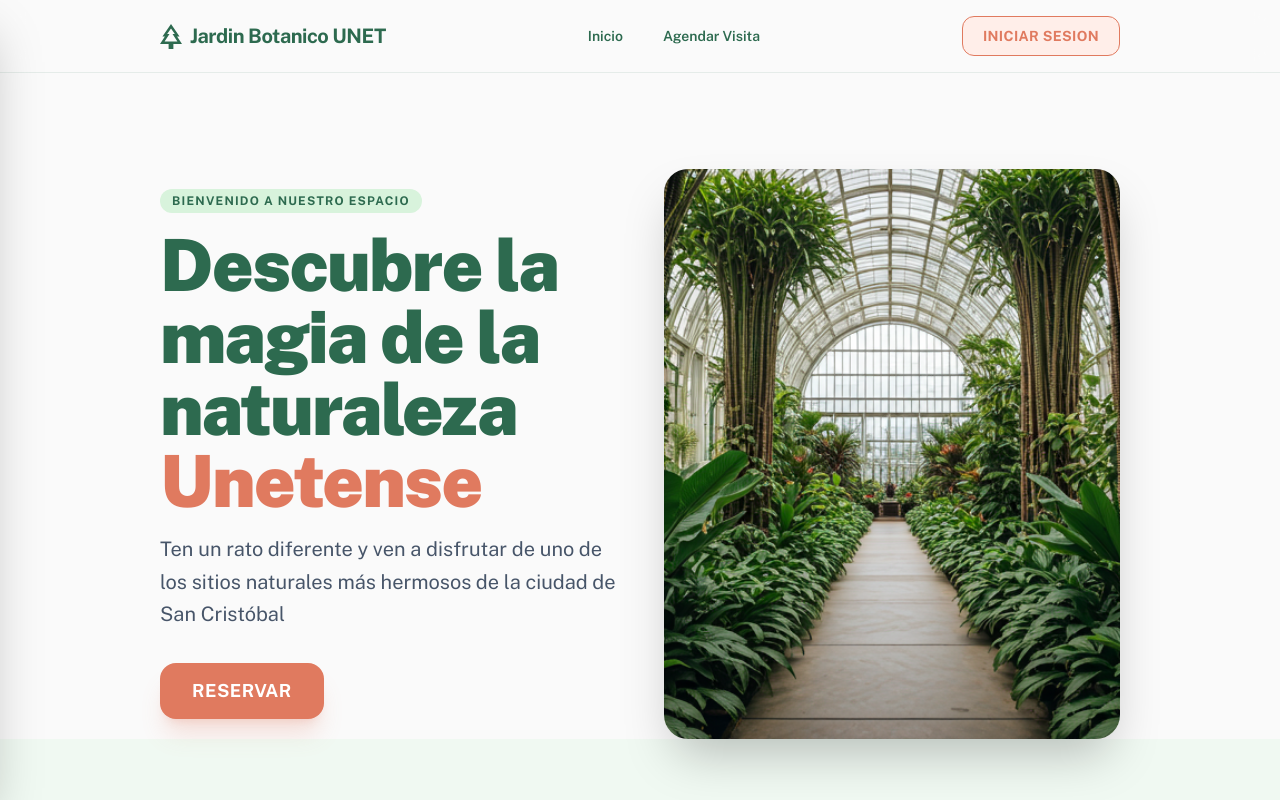
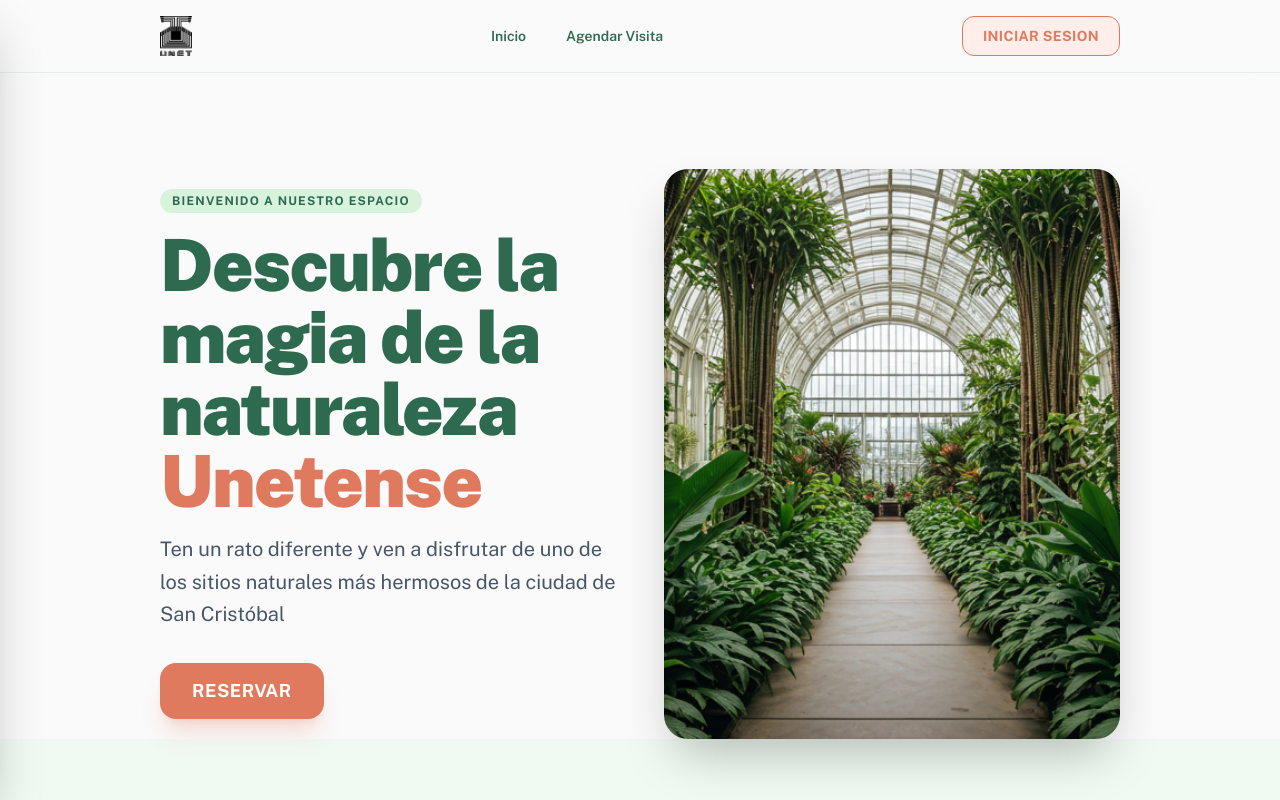
Before and after one commit to Carloschacon2701/jardin-botanico-FE, a Next.js app: page / in a window 1280 px wide. Shown: the top 800 px of the page. Built offline with nearby package versions, Linux system fonts and the light colour scheme; no server answers; the database is empty.

Commit message:
Refactor Logo component to accept dynamic className and update image dimensions; enhance MobileSidebar with authentication handling and admin link visibility; improve Navbar with sign-out functionality and pass props to MobileSidebar; add new images for branding.

```diff
--- a/components/atoms/Logo.tsx
+++ b/components/atoms/Logo.tsx
@@ -1,28 +1,38 @@
 import Image from "next/image";
 import Link from "next/link";
+import type { HTMLAttributes } from "react";
 
 interface LogoProps {
   size?: "sm" | "md" | "lg";
   showText?: boolean;
+  className?: HTMLAttributes<HTMLAnchorElement>["className"];
 }
 
 const sizeMap = {
-  sm: { icon: 18, text: "text-base" },
-  md: { icon: 22, text: "text-xl" },
-  lg: { icon: 28, text: "text-2xl" },
+  sm: { width: 88, height: 30, text: "text-base" },
+  md: { width: 108, height: 36, text: "text-xl" },
+  lg: { width: 136, height: 46, text: "text-2xl" },
 };
 
-export default function Logo({ size = "md", showText = true }: LogoProps) {
-  const { icon, text } = sizeMap[size];
+export default function Logo({
+  size = "md",
+  showText = false,
+  className,
+}: LogoProps) {
+  const { width, height, text } = sizeMap[size];
 
   return (
-    <Link href="/" className="flex items-center gap-2 no-underline">
+    <Link
+      href="/"
+      className={`flex items-center gap-2 no-underline ${className ?? ""}`}
+    >
       <Image
-        src="/images/logo-leaf.svg"
+        src="/images/logo-unet.png"
         alt="Jardín Botánico UNET"
-        width={icon}
-        height={icon + 3}
-        className="shrink-0"
+        width={width}
+        height={height}
+        priority
+        className="h-auto w-auto max-h-10 shrink-0 object-contain"
       />
       {showText && (
         <span
--- a/components/organisms/MobileSidebar.tsx
+++ b/components/organisms/MobileSidebar.tsx
@@ -8,16 +8,32 @@ import Button from "@/components/atoms/Button";
 interface MobileSidebarProps {
   open: boolean;
   onClose: () => void;
+  isLoading: boolean;
+  isAuthenticated: boolean;
+  showAdminLink: boolean;
+  onSignOut: () => void | Promise<void>;
 }
 
-const sidebarLinks = [
+const baseSidebarLinks = [
   { label: "Inicio", href: "/", icon: HomeIcon },
-  { label: "Panel administrativo", href: "/admin", icon: AdminIcon },
   { label: "Agendar visita", href: "/booking", icon: CalendarIcon },
-  { label: "Iniciar sesión", href: "/login", icon: LoginIcon },
 ];
 
-export default function MobileSidebar({ open, onClose }: MobileSidebarProps) {
+export default function MobileSidebar({
+  open,
+  onClose,
+  isLoading,
+  isAuthenticated,
+  showAdminLink,
+  onSignOut,
+}: MobileSidebarProps) {
+  const sidebarLinks = [
+    ...baseSidebarLinks,
+    ...(showAdminLink
+      ? [{ label: "Panel administrativo", href: "/admin", icon: AdminIcon }]
+      : []),
+  ];
+
   useEffect(() => {
     if (open) {
       document.body.style.overflow = "hidden";
@@ -87,13 +103,28 @@ export default function MobileSidebar({ open, onClose }: MobileSidebarProps) {
                 </Link>
               </li>
             ))}
+
+            {!isLoading && !isAuthenticated && (
+              <li>
+                <Link
+                  href="/login"
+                  onClick={onClose}
+                  className="flex items-center gap-4 px-4 py-4 rounded-xl text-green-primary hover:bg-green-light transition-colors no-underline"
+                >
+                  <LoginIcon />
+                  <span className="text-base font-medium">Iniciar sesión</span>
+                </Link>
+              </li>
+            )}
           </ul>
 
           <div className="mt-8">
             <Button
               variant="primary"
               fullWidth
-              href="/donate"
+              href="https://api.whatsapp.com/send?phone=573164866145"
+              target="_blank"
+              rel="noopener noreferrer"
               onClick={onClose}
             >
               <HeartIcon />
@@ -104,9 +135,17 @@ export default function MobileSidebar({ open, onClose }: MobileSidebarProps) {
 
         {/* Footer */}
         <div className="px-6 py-6 border-t border-border">
-          <button className="text-sm text-text-muted hover:text-green-primary transition-colors cursor-pointer w-full text-center">
-            Cerrar sesión
-          </button>
+          {isLoading ? (
+            <div className="h-10 w-full rounded-lg bg-gray-200 animate-pulse" />
+          ) : isAuthenticated ? (
+            <Button fullWidth variant="outline" size="sm" onClick={onSignOut}>
+              CERRAR SESIÓN
+            </Button>
+          ) : (
+            <Button fullWidth variant="outline" size="sm" href="/login" onClick={onClose}>
+              INICIAR SESIÓN
+            </Button>
+          )}
         </div>
       </aside>
     </>
--- a/components/organisms/Navbar.tsx
+++ b/components/organisms/Navbar.tsx
@@ -18,17 +18,37 @@ export default function Navbar() {
   const [sidebarOpen, setSidebarOpen] = useState(false);
   const { session, userRole, isLoading } = useAuth();
   const router = useRouter();
+  const isAuthenticated = Boolean(session);
+  const isAdmin = userRole === 1;
+
+  const handleSignOut = async () => {
+    await supabase.auth.signOut();
+    setSidebarOpen(false);
+    router.push("/login");
+  };
 
   const navLinks = [
     ...baseNavLinks,
-    ...(userRole === 1 ? [{ label: "Admin Panel", href: "/admin" }] : []),
+    ...(isAdmin ? [{ label: "Admin Panel", href: "/admin" }] : []),
   ];
 
   return (
     <>
       <header className="sticky top-0 z-50 w-full backdrop-blur-md bg-(--bg)/80 border-b border-(--border-green)">
-        <nav className="mx-auto max-w-360 flex items-center justify-between px-4 py-4 md:px-10 lg:px-40">
-          <Logo />
+        <nav className="mx-auto max-w-360 flex items-center md:justify-between px-4 py-4 md:px-10 lg:px-40">
+          <button
+            onClick={() => setSidebarOpen(true)}
+            className="md:hidden flex flex-col justify-center items-center w-10 h-10 gap-1.5 cursor-pointer shrink-0"
+            aria-label="Abrir menú"
+          >
+            <span className="block w-6 h-0.5 bg-green-primary" />
+            <span className="block w-6 h-0.5 bg-green-primary" />
+            <span className="block w-6 h-0.5 bg-green-primary" />
+          </button>
+
+          <div className="flex-1 flex justify-center pr-10 md:pr-0 md:flex-none md:justify-start">
+            <Logo size="md" showText={false} />
+          </div>
 
           {/* Desktop nav links */}
           <div className="hidden md:flex items-center gap-10">
@@ -47,14 +67,11 @@ export default function Navbar() {
           <div className="hidden md:flex items-center gap-4">
             {isLoading ? (
               <div className="h-9 w-32 rounded-lg bg-gray-200 animate-pulse" />
-            ) : session ? (
+            ) : isAuthenticated ? (
               <Button
                 size="sm"
                 variant="outline"
-                onClick={async () => {
-                  await supabase.auth.signOut();
-                  router.push("/login");
-                }}
+                onClick={handleSignOut}
               >
                 CERRAR SESIÓN
               </Button>
@@ -65,20 +82,17 @@ export default function Navbar() {
             )}
           </div>
 
-          {/* Mobile hamburger */}
-          <button
-            onClick={() => setSidebarOpen(true)}
-            className="md:hidden flex flex-col justify-center items-center w-10 h-10 gap-1.5 cursor-pointer"
-            aria-label="Abrir menú"
-          >
-            <span className="block w-6 h-0.5 bg-green-primary" />
-            <span className="block w-6 h-0.5 bg-green-primary" />
-            <span className="block w-6 h-0.5 bg-green-primary" />
-          </button>
         </nav>
       </header>
 
-      <MobileSidebar open={sidebarOpen} onClose={() => setSidebarOpen(false)} />
+      <MobileSidebar
+        open={sidebarOpen}
+        onClose={() => setSidebarOpen(false)}
+        isLoading={isLoading}
+        isAuthenticated={isAuthenticated}
+        showAdminLink={isAdmin}
+        onSignOut={handleSignOut}
+      />
     </>
   );
 }
```
Also changed, not shown: public/images/jardin.png (added), public/images/logo-unet.png (added).
